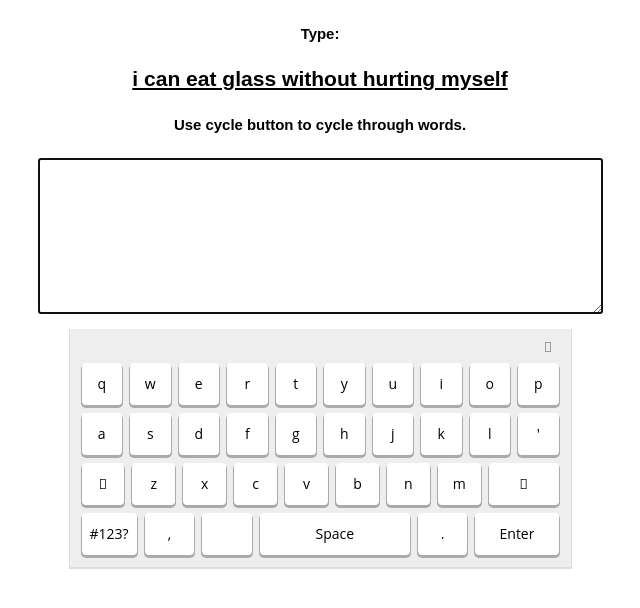
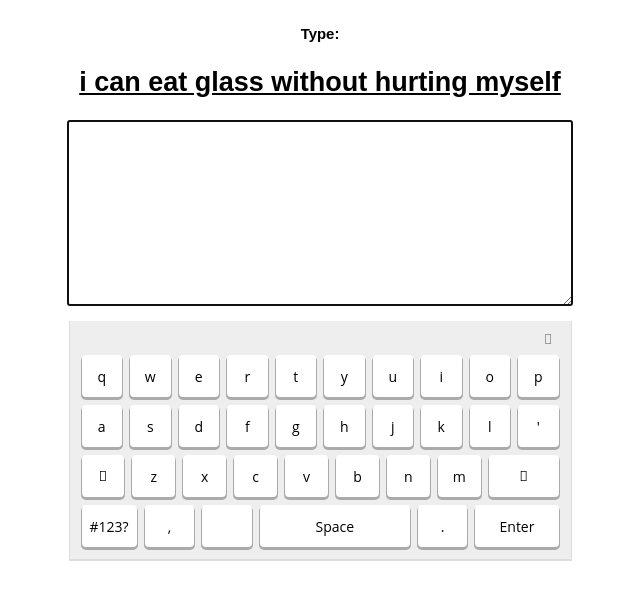
Before and after one commit to longbiaochen/hci, a plain HTML site: page qwerty/index.html in a window 1280 px wide. Shown: the whole page, without its empty margins (320-960 px from the left). Drawn offline with Linux system fonts and the light colour scheme.

Commit message:
Quick commit

```diff
--- a/qwerty/css/index.css
+++ b/qwerty/css/index.css
@@ -1,5 +1,5 @@
 body{
-	touch-action: manipulation;
+	touch-action: manipulation !important;
 	text-align: center;
 	font-size: 18px;
 }
@@ -7,6 +7,8 @@ body{
 .hint{
 	font-family: sans-serif;
 }
-#textarea{
 
+textarea{
+	font-size: 16px;
+	width: 500px;
 }
--- a/qwerty/index.html
+++ b/qwerty/index.html
@@ -2,7 +2,7 @@
 <html>
 	<head>
 		<meta http-equiv="Content-Type" content="text/html;charset=utf-8"/>
-		<meta name="viewport" content="width=device-width, initial-scale=1.0">
+		<meta name="viewport" content="initial-scale=.7, maximum-scale=.7, user-scalable=0">
 		<title>Traditional Text Input Emulator</title>
 		<link rel="stylesheet" href="css/virtual-keyboard.css">
 		<link rel="stylesheet" href="css/font-awesome.min.css">
@@ -12,6 +12,9 @@
 		<script>
 			$(function(){
 				$('#trigger').click();
+				$('input[readonly]').focus(function(){
+				    this.select();
+				});
 			}
 			);
 		</script>
@@ -21,11 +24,10 @@
 
 		<div class="hint">
 			<h5>Type:</h5>
-			<h3><u><b> i can eat glass without hurting myself </b></u></h3>
-			<h5>Use cycle button to cycle through words.</h5>
+			<h2><u>i can eat glass without hurting myself</u></h2>
 		</div>
 
-		<textarea name="" id="textarea" cols="68" rows="10" virtual-keyboard></textarea>
+		<textarea name="" id="textarea" rows="10" readonly="true" virtual-keyboard></textarea>
 
 		<div class="virtual-keyboard-hook" data-target-id="textarea" data-keyboard-mapping="qwerty" id="trigger"></div>
 
```
